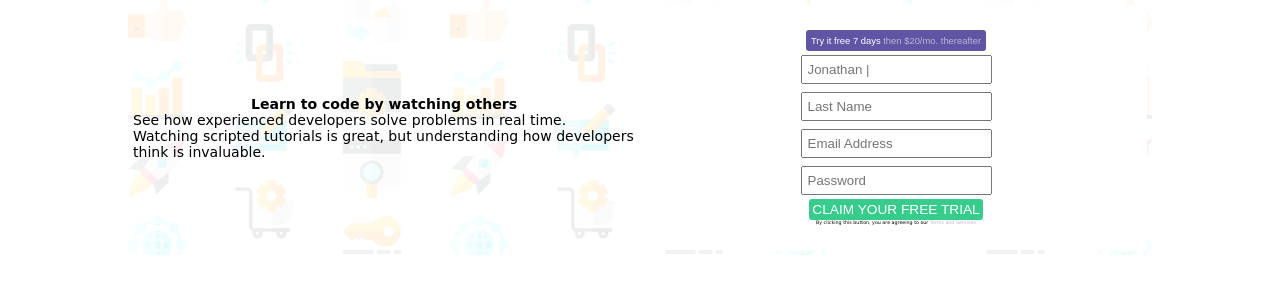
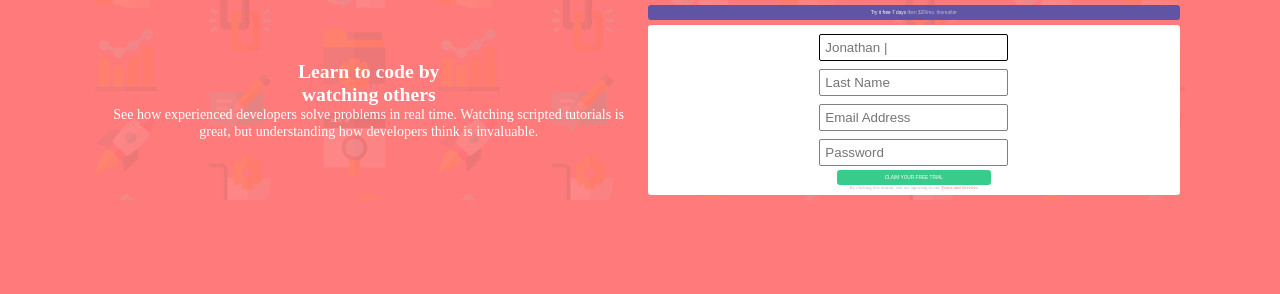
Before and after one commit to cleargoaldigital/responsive-form, a plain HTML site: page index.html in a window 1280 px wide. Drawn offline with Linux system fonts and the light colour scheme; a web font is replaced by a local one.

Commit message:
stylized pages for better responiveness

```diff
--- a/index.html
+++ b/index.html
@@ -11,28 +11,28 @@
 <body>
    <main>
       <div class="learn-code">
-         <h4>Learn to code by watching others</h4>
+         <h4>Learn to code by<br> watching others</h4>
          <p>See how experienced developers solve problems in real time. Watching scripted tutorials is great, but understanding how developers think is invaluable.</p>
       </div>
       <div class="fill-form">
+         <button class="try">Try it free 7 days <span class="spantag">then $20/mo. thereafter</span></button>
+         <form>
 
-         <form>
-            <button class="try">Try it free 7 days <span>then $20/mo. thereafter</span></button>
             <label for="firstname"></label>
-            <input type="text" id="name" placeholder="Jonathan |">
+            <input type="text" id="name" placeholder="Jonathan |" required>
 
             <label for="lastname"></label>
-            <input type="text" id="lastname" placeholder="Last Name">
+            <input type="text" id="lastname" placeholder="Last Name" required>
 
             <label for="email"></label>
-            <input type="email" id="email" placeholder="Email Address">
+            <input type="email" id="email" placeholder="Email Address" required>
 
             <label for="password"></label>
-            <input type="password" id="password" placeholder="Password">
+            <input type="password" id="password" placeholder="Password" required>
 
             <button class="claim">CLAIM YOUR FREE TRIAL</button>
 
-            <p>By clicking this button, you are agreeing to our <span class="span2">Terms and Services</span></p>
+            <p>By clicking this button, you are agreeing to our <span class="span-p">Terms and Services</span></p>
          </form>
       </div>
    </main>
--- a/style.css
+++ b/style.css
@@ -1,3 +1,8 @@
+@font-face {
+   font-family: Poppins;
+   src: url(https://fonts.google.com/specimen/Poppins);
+ }
+
 *{
    margin: 0;
    padding: 0;
@@ -6,7 +11,9 @@
 
 html, body{
    font-size: 16px;
-   font-family: cursive;
+   font-family: Poppins;
+   background-color: hsl(0, 100%, 74%);
+   color: #fff;
 }
 body, main{
    display: flex;
@@ -15,7 +22,7 @@ body, main{
 }
 
 main{
-   width: 80%;
+   /* width: 80%; */
    background-image: url('./images/bg-intro-desktop.png');
    background-repeat: no-repeat;
    background-position: center;
@@ -29,10 +36,18 @@ main div{
 }
 
 .learn-code{
+   display: block;
+   padding: 5px;
+   text-align: center;
+}
+
+h4{
+   font-size: 1.4em;
+}
+
+.fill-form{
    display: flex;
    flex-direction: column;
-   align-items: center;
-   justify-content: center;
 }
 
 form{
@@ -41,48 +56,56 @@ form{
   align-items: center;
   flex-direction: column;
   background-color: #fff;
-  padding: 25px;
+  padding: 5px;
+  border-radius: 3px;
 }
 
 form p{
    font-size: .34em;
+   color: hsl(246, 25%, 77%);
 }
+
 input{
    padding: 5px;
    margin: 4px;
+   border-radius: 2px;
+   border: 1px solid gray;
+}
+
+#name{
+   border: 1px solid black;
 }
 
 button{
    font-size: .835em;
-   padding: 5px;
+   padding: 5px 48px;
    border-radius: 3px;
    border: none;
    color: #fff;
+   font-size: .34em;
 }
 
 .try{
    background-color: hsl(248, 32%, 49%);
-   font-size: .67em;
+   margin-bottom: 5px;
 }
 
-span:nth-child(1){
+.spantag{
    color: hsl(246, 25%, 77%);
 }
 
 .claim{
    background-color: hsl(154, 59%, 51%);
    margin: auto;
-   font-size: .973em;
-   padding: 3px;
 }
 
-.span2{
+.span-p{
    color: hsl(0, 100%, 74%);
 }
 
-/* @media screen and (max-width: 375px){
+@media screen and (max-width: 375px){
    main{
       display: block;
       background-image: url('./images/bg-intro-mobile.png');
    }
-} */
+}
```
